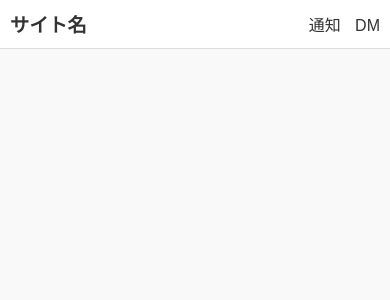
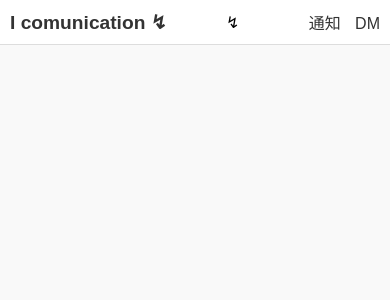
Before and after one commit to babaginji/feed, a Flask app: page / in a window 390 px wide. Shown: the top 300 px of the page. Run offline with Flask 3, Linux system fonts and the light colour scheme.

```diff
--- a/templates/feed.html
+++ b/templates/feed.html
@@ -10,9 +10,9 @@
 
     <header>
         <h1>
-            <a href="#" id="site-name">サイト名</a>
+            <a href="#" id="site-name">I comunication ↯</a>
         </h1>
-        <!-- 出てくるボックス -->
+        <!-- 出てくるボックス -->↯
         <div class="feature-links" id="feature-links">
             <a href="#">AI診断</a>
             <a href="#">複利時計</a>
```
